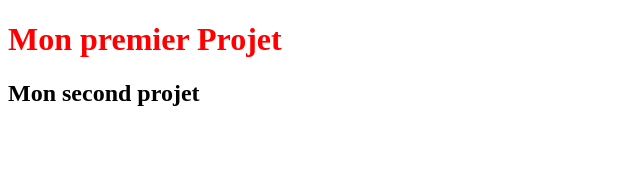
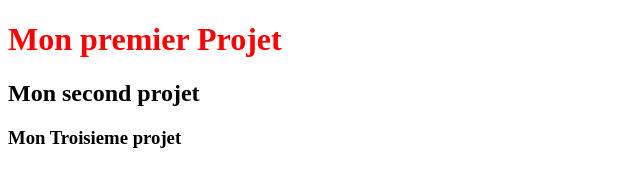
Before and after one commit to DorLein/PremierProjet, a plain HTML site: page index.html in a window 1280 px wide. Shown: the whole page, without its empty margins (0-640 px from the left). Drawn offline with Linux system fonts and the light colour scheme.

Commit message:
Modification du

```diff
--- a/index.html
+++ b/index.html
@@ -10,5 +10,6 @@
 <body>
     <h1>Mon premier Projet</h1>
     <h2>Mon second projet</h2>
+    <h3>Mon Troisieme projet</h3>
 </body>
 </html>
```
